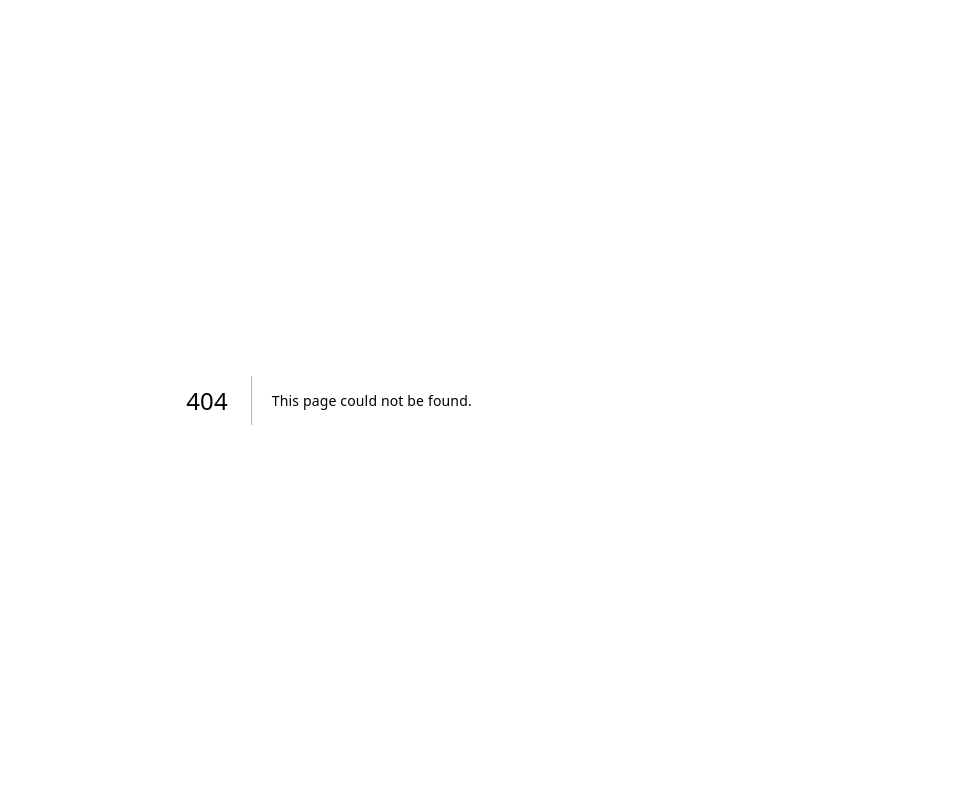
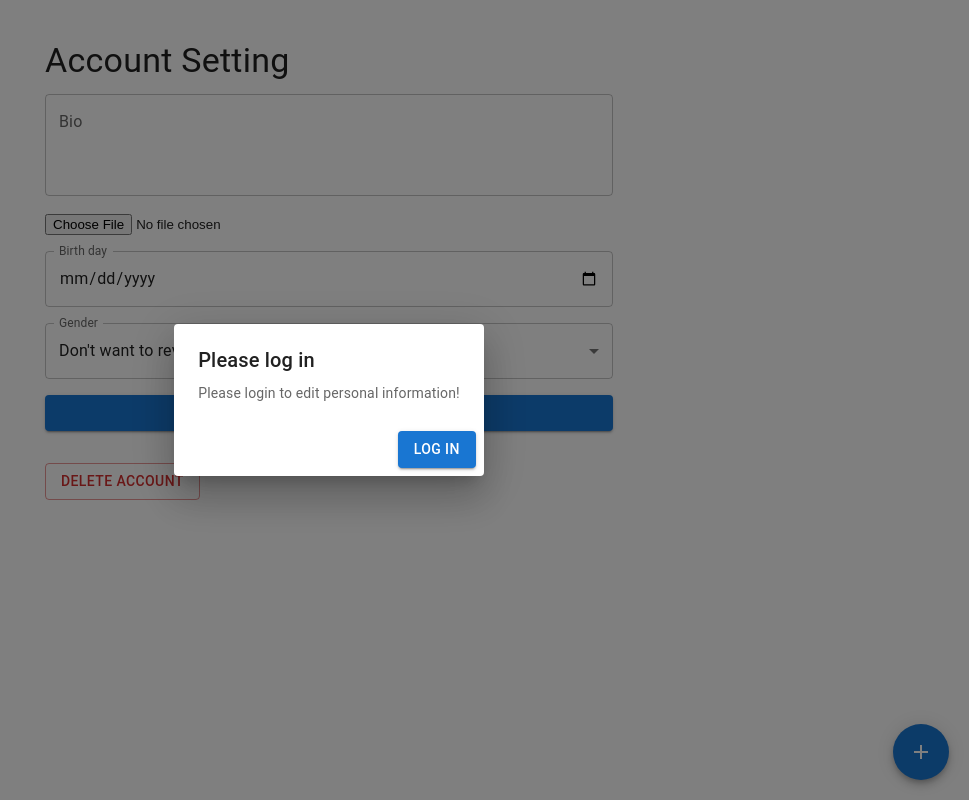
Before and after one commit to hahuythang159/blog-platform, a Next.js app in the folder frontend/: page /user/account-settings in a window 1280 px wide. Before the commit this address had no page. Shown: the whole page, without its empty margins (311-1280 px from the left). Built offline with nearby package versions, Linux system fonts and the light colour scheme.

Commit message:
refactor: restructure user components and apply global FloatingSettings

```diff
--- a/frontend/app/components/user/FloatingSettings.tsx
+++ b/frontend/app/components/user/FloatingSettings.tsx
@@ -2,9 +2,9 @@
 
 import { Box, SpeedDial, SpeedDialAction, SpeedDialIcon } from '@mui/material';
 import { useDispatch } from 'react-redux';
-import { logout } from '../../store/userSlice';
-import { useRouter } from 'next/navigation';
-import { toggleTheme } from '../../store/themeSlice';
+import { logout } from '@/app/store/userSlice';
+import { useRouter, usePathname } from 'next/navigation';
+import { toggleTheme } from '@/app/store/themeSlice';
 import Brightness4Icon from '@mui/icons-material/Brightness4';
 import LogoutIcon from '@mui/icons-material/Logout';
 import ManageAccountsIcon from '@mui/icons-material/ManageAccounts';
@@ -14,6 +14,11 @@ const fabBoxSx = { position: 'fixed', bottom: 20, right: 20, zIndex: 1300 };
 const FloatingSettings = () => {
     const dispatch = useDispatch();
     const router = useRouter();
+    const pathname = usePathname();
+
+    // Hide in unnecessary pages
+    const hiddenRoutes = ['/login', '/register'];
+    if (hiddenRoutes.includes(pathname)) return null;
 
     // Handle logout process: Dispatch Redux action and redirect to login page
     const handleLogout = () => {
@@ -28,20 +33,19 @@ const FloatingSettings = () => {
 
     // Handler for navigating to the account settings page
     const handleAccountSettings = () => {
-        router.push('/account/settings');
+        router.push('/user/account-settings');
     }
 
     return (
-        <>
         <Box sx={fabBoxSx}>
             <SpeedDial ariaLabel='Floating settings' icon={<SpeedDialIcon />}>
                 // @ts-expect-error tooltipTitle is deprecated but required in current MUI version
-                    <SpeedDialAction icon={<ManageAccountsIcon />} tooltipTitle="Account Setting" onClick={handleAccountSettings} />
+                <SpeedDialAction icon={<ManageAccountsIcon />} tooltipTitle="Settings" onClick={handleAccountSettings} />
                 <SpeedDialAction icon={<Brightness4Icon />} tooltipTitle="Toggle Theme" onClick={handleToggleTheme} />
-                    <SpeedDialAction icon={<LogoutIcon />} tooltipTitle="Logout" onClick={handleLogout} />
+                <SpeedDialAction icon={<LogoutIcon />} tooltipTitle="Logout" onClick={handleLogout}
+                />
             </SpeedDial>
         </Box>
-        </>
     );
 };
 
--- a/frontend/app/account/settings/ProfileForm.tsx
+++ b/frontend/app/components/user/ProfileForm.tsx
@@ -55,7 +55,7 @@ const ProfileForm = ({ profile, setProfile }: Props) => {
   return (
     <form onSubmit={handleSubmit}>
       <TextField
-        label="Tiểu sử"
+        label="Bio"
         name="bio"
         value={profile.bio}
         onChange={handleChange}
--- a/frontend/app/layout.tsx
+++ b/frontend/app/layout.tsx
@@ -1,10 +1,14 @@
+import FloatingSettings from './components/user/FloatingSettings';
 import { Providers } from './providers';
 
 export default function RootLayout({ children }: { children: React.ReactNode }) {
   return (
     <html lang="en">
       <body>
-        <Providers>{children}</Providers>
+        <Providers>
+          {children}
+          <FloatingSettings />
+        </Providers>
       </body>
     </html>
   );
--- a/frontend/app/posts/page.tsx
+++ b/frontend/app/posts/page.tsx
@@ -5,7 +5,6 @@ import { useDispatch, useSelector } from 'react-redux';
 import { setPosts } from '@/app/store/postSlice';
 import { RootState } from '@/app/store/store';
 import { Container, Typography, Button, Box, Alert, Modal, Fade, Backdrop, Snackbar } from '@mui/material';
-import FloatingSettings from '../components/user/FloatingSettings';
 import PostCard from '../components/post/PostCard';
 import { getPosts } from '../lib/postService';
 import PostCardSkeleton from '../components/skeletons/PostCardSkeleton';
@@ -95,7 +94,6 @@ const PostListPage = () => {
           : posts.map((post) => <PostCard key={post._id} post={post} />)}
       </Box>
 
-      <FloatingSettings />
     </Container>
   );
 };
--- a/frontend/app/account/settings/page.tsx
+++ b/frontend/app/user/account-settings/page.tsx
@@ -3,8 +3,8 @@
 import { useState, useEffect } from 'react';
 import { Box, Typography, CircularProgress } from '@mui/material';
 import { getMyProfile } from '@/app/lib/myProfileService';
-import ProfileForm from './ProfileForm';
-import DeleteAccountButton from './DeleteAccountButton';
+import ProfileForm from '../../components/user/ProfileForm';
+import DeleteAccountButton from '../../components/user/DeleteAccountButton';
 import { ProfileData } from '@/app/types';
 import { useSelector } from 'react-redux';
 import { RootState } from '@/app/store/store';
```
Also changed, not shown: frontend/app/components/user/AvatarPreview.tsx (renamed from frontend/app/account/settings/AvatarPreview.tsx), frontend/app/components/user/DeleteAccountButton.tsx (renamed from frontend/app/account/settings/DeleteAccountButton.tsx). Lines whose indentation alone changed are shown as unchanged.
